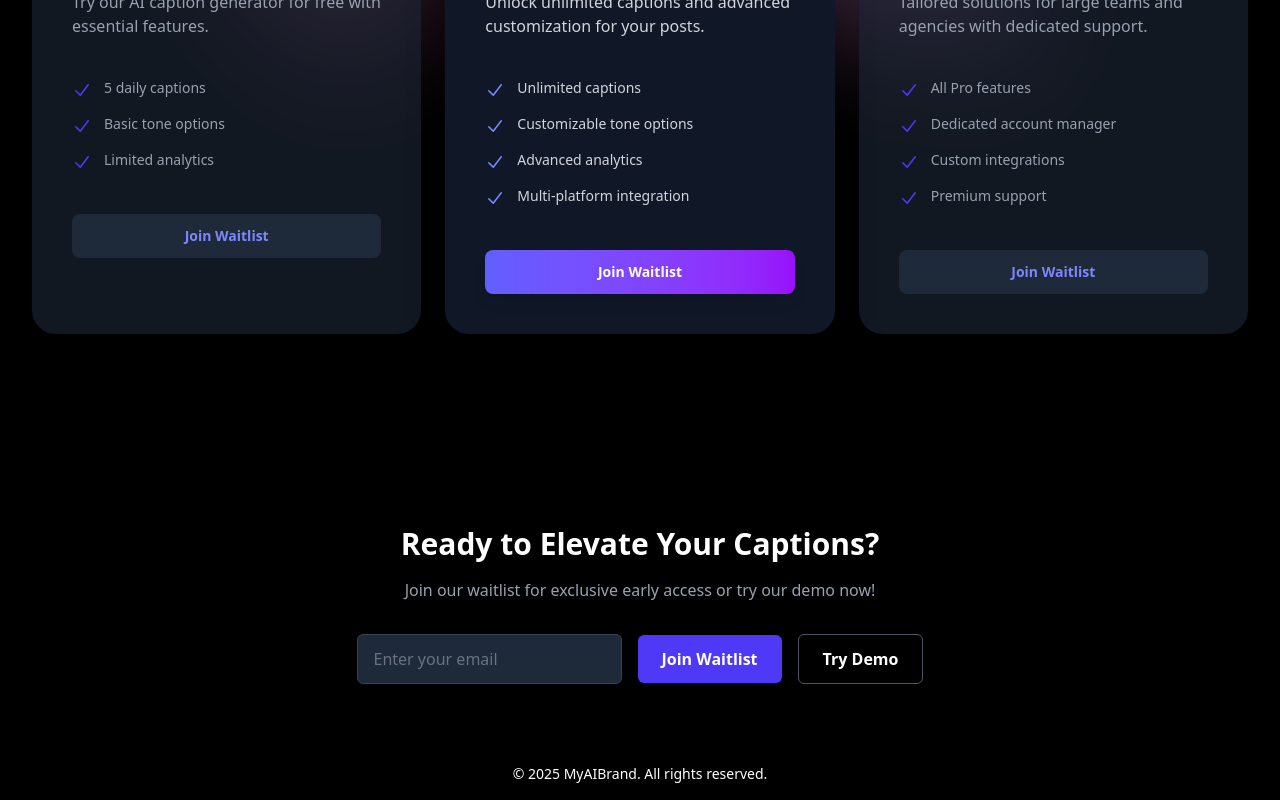
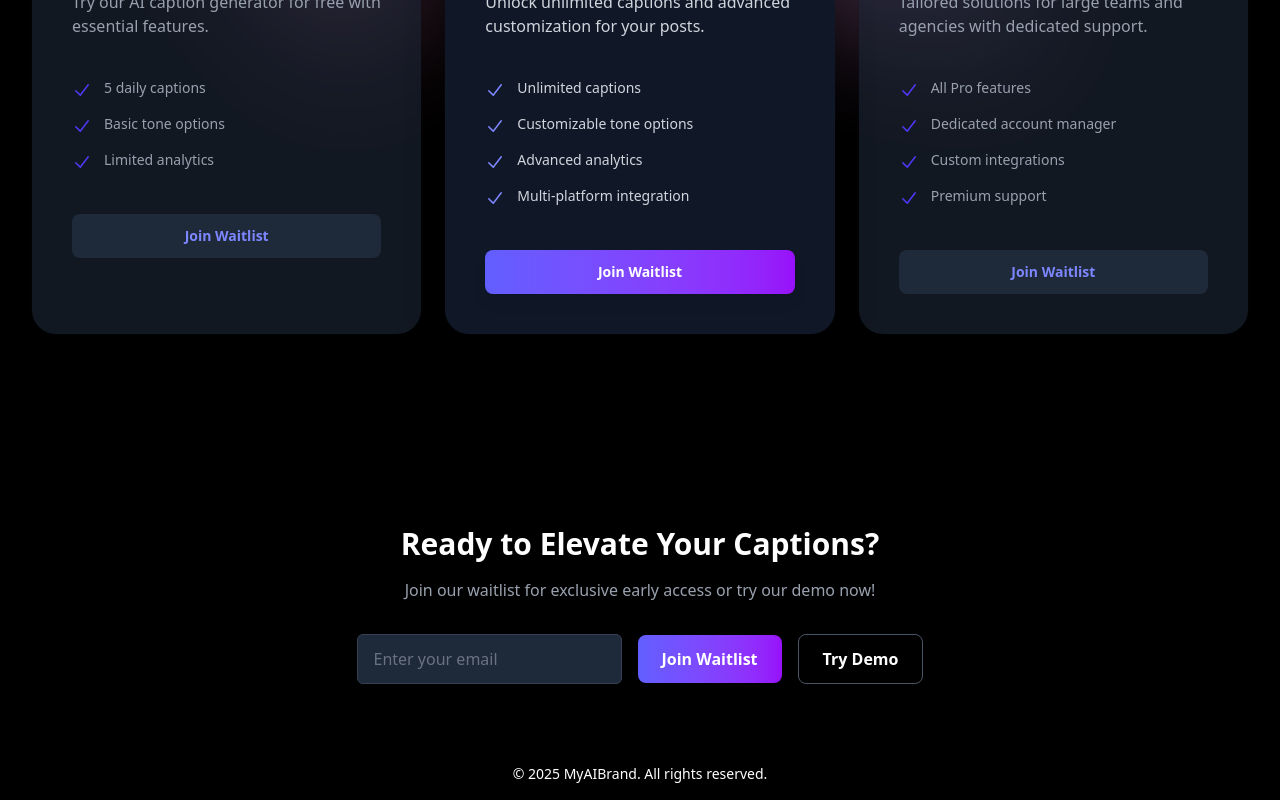
Before and after one commit to Omar-Alme/caption-generator, a React app: page / in a window 1280 px wide. Shown: the part 3174-3974 px from the top of the page. Built offline with nearby package versions, Linux system fonts and the light colour scheme; the HTML template or start-up script is replaced by a standard one.

Commit message:
restyle buttons

```diff
--- a/src/components/landing/CtaSectionComponent.tsx
+++ b/src/components/landing/CtaSectionComponent.tsx
@@ -41,11 +41,13 @@ export default function CtaSectionComponent() {
                         />
                         <button
                             onClick={handleJoinWaitlist}
-                            className="bg-indigo-600 hover:bg-indigo-500 text-white px-6 py-3 rounded-md font-semibold shadow"
+                            className="bg-gradient-to-r cursor-pointer from-indigo-500 to-purple-600 text-white px-6 py-3 rounded-lg font-bold shadow-lg transition transform hover:scale-105 hover:from-indigo-400 hover:to-purple-500 focus:outline-none focus-visible:ring-2 focus-visible:ring-offset-2 focus-visible:ring-indigo-500"
                         >
                             Join Waitlist
                         </button>
-                        <button className="bg-black border border-gray-600 hover:bg-gray-700 text-white px-6 py-3 rounded-md font-semibold shadow">
+                        <button
+                            className="bg-black cursor-pointer border border-gray-600 text-white px-6 py-3 rounded-lg font-bold shadow-lg transition transform hover:bg-gray-700 hover:scale-105 focus:outline-none focus-visible:ring-2 focus-visible:ring-offset-2 focus-visible:ring-gray-600"
+                        >
                             Try Demo
                         </button>
                     </div>
```
